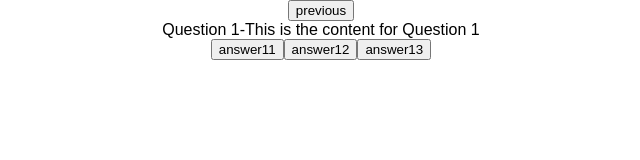
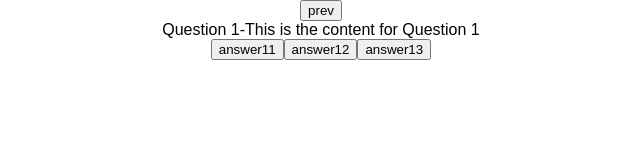
Before and after one commit to superdtx/questions-wizard, a React (Create React App) app: page / in a window 1280 px wide. Shown: the top 160 px of the page, without its empty margins (319-959 px from the left). Built offline with nearby package versions, Linux system fonts and the light colour scheme.

Commit message:
total and prev button

```diff
--- a/src/App.js
+++ b/src/App.js
@@ -14,7 +14,7 @@ class App extends Component {
             questionList: props.questionData.map(d => {
                 return {
                     id: d.id,
-                    answer: -1
+                    points: 0
                 }
             })
         }
@@ -23,7 +23,8 @@ class App extends Component {
         const {questionData} = this.props;
         const {currentQuestionId, questionList} = this.state;
         const isEndOfTest = currentQuestionId > questionList.length ? true : false;
-        const total = 100;
+        let total = 0;
+        questionList.forEach(q => {total += parseInt(q.points)});
         const question = !isEndOfTest ?
             questionData.find(qd => qd.id === currentQuestionId) :
             {title: "Test Summary", content: "Your Total Score is: " + total}
@@ -39,19 +40,28 @@ class App extends Component {
             questionData.find(qd => qd.id === currentQuestionId).answers : [];
     }
 
-    handleAnswerClick(id){
-        console.log('id', id);
+    handleAnswerClick(pt){
+        console.log('pt', pt);
         const {currentQuestionId, questionList} = this.state;
         this.setState({
             currentQuestionId: currentQuestionId + 1,
             questionList: questionList.reduce((acc, q) => {
             if(q.id === currentQuestionId){
-                q.answer = id;
+                q.points = pt;
             }
             acc = acc.concat([q]);
             return acc;
             }, [])
         })
+    }
+
+    goBack(){
+        const {currentQuestionId, questionList} = this.state;
+            if(currentQuestionId > 1){
+                this.setState({
+                    currentQuestionId: currentQuestionId - 1
+                })
+            }
     }
 
     render() {
@@ -60,7 +70,7 @@ class App extends Component {
         const isEndOfTest = currentQuestionId > questionList.length ? true : false;
         return (
         <div className="App">
-            <Header/>
+            <Header handleGoBack={() => this.goBack()}/>
             <Question question={this.findCurrentQuestionContent()} isEndOfTest={isEndOfTest} />
             <AnswerPanel answers ={this.getCurrentAnswers()} handleAnswerClick={(id) => this.handleAnswerClick(id)}/>
         </div>
--- a/src/components/AnswersPanel.js
+++ b/src/components/AnswersPanel.js
@@ -15,7 +15,7 @@ import React, {Component} from 'react';
                 {
                 props.answers.map(a => {
                     return (
-                        <button value={a.id} onClick={handleAnswerClick}>{a.answer}</button>
+                        <button value={a.points} onClick={handleAnswerClick}>{a.answer}</button>
                     )
                 })
                 }
--- a/src/components/Header.js
+++ b/src/components/Header.js
@@ -7,7 +7,7 @@ import React, {Component} from 'react';
     const Header = (props) => {
         return (
             <div>
-                <button>previous</button>
+                <button onClick={props.handleGoBack}>prev</button>
             </div>
         )
         };
```
